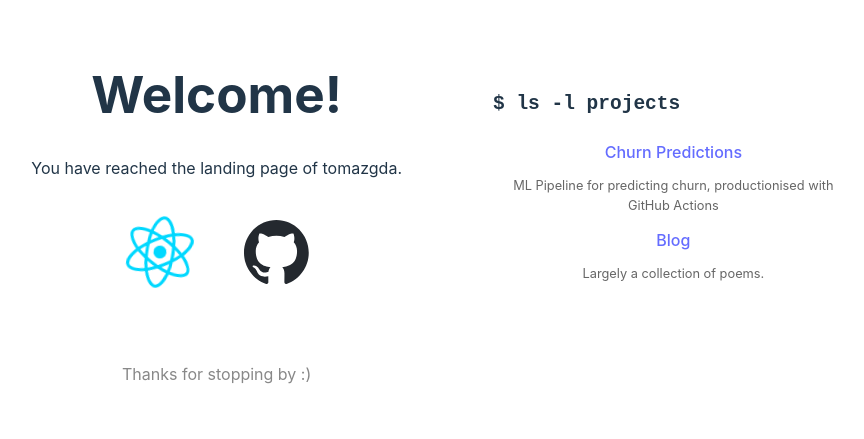
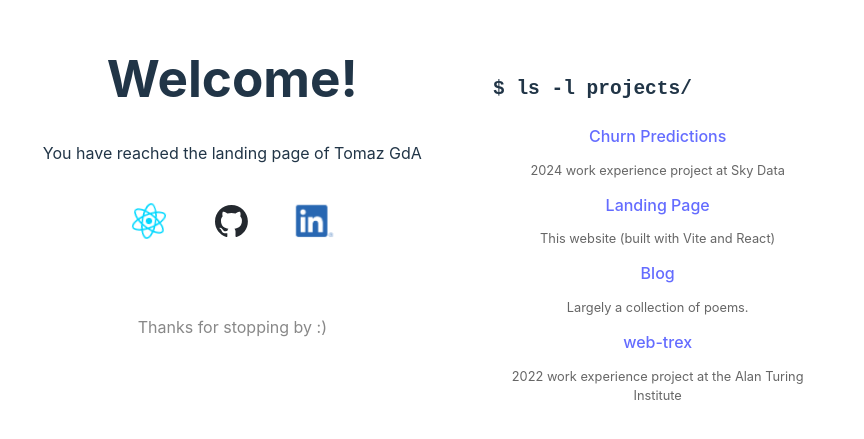
Before and after one commit to tomazgda/landing-page, a React (Vite) app: page / in a window 1280 px wide. Shown: the part 167-606 px from the top of the page, without its empty margins (195-1059 px from the left). Built offline with nearby package versions, Linux system fonts and the light colour scheme.

Commit message:
added some projects

```diff
--- a/src/App.css
+++ b/src/App.css
@@ -6,7 +6,7 @@
 }
 
 .logo {
-  height: 4em;
+  height: 2em;
   padding: 1.5em;
   will-change: filter;
   transition: filter 300ms;
@@ -14,9 +14,15 @@
 .logo:hover {
   filter: drop-shadow(0 0 2em #646cffaa);
 }
+
 .logo.react:hover {
   filter: drop-shadow(0 0 2em #61dafbaa);
 }
+
+.logo.github:hover {
+  filter: drop-shadow(0 0 2em #aa99aa);
+}
+
 
 a:hover {
     filter: drop-shadow(0 0 2em #646cffaa);
--- a/src/App.jsx
+++ b/src/App.jsx
@@ -1,6 +1,7 @@
 import { useState, useEffect } from 'react'
 import reactLogo from './assets/react.svg'
 import githubLogo from './assets/github-mark.svg'
+import linkedinLogo from './assets/li-logo.png'
 import './App.css'
 
 function getWindowDimensions() {
@@ -45,15 +46,19 @@ function Welcome ({displayAdios}) {
         <>
           <h1>Welcome!</h1>
 
-          <p>You have reached the landing page of tomazgda.</p>
+          <p>You have reached the landing page of Tomaz GdA</p>
 
           <div>
             <a href="https://react.dev" target="_blank">
               <img src={reactLogo} className="logo react" alt="Vite logo" />
             </a>
             <a href="https://github.com/tomazgda/" target="_blank">
-              <img src={githubLogo} className="logo" alt="Github logo" />
+              <img src={githubLogo} className="logo github" alt="Github logo" />
             </a>
+            <a href="https://www.linkedin.com/in/tomaz-geddes-de-almeida-530706313" target="_blank">
+              <img src={linkedinLogo} className="logo linkedin" alt="LinkedIn logo" />
+            </a>
+
           </div>
 
           {displayAdios && <Adios/>}
@@ -65,12 +70,13 @@ function Projects() {
     return (
         <>
           <div className="card">
-            <h2> <code> $ ls -l projects</code> </h2>
+            <h2> <code> $ ls -l projects/</code> </h2>
 
             <ul className="external-links">
-              <li> <a href="https://github.com/tomazgda/churn_predictions">Churn Predictions</a> <p className="description">ML Pipeline for predicting churn, productionised with GitHub Actions</p></li>
-
+              <li> <a href="https://github.com/tomazgda/churn_predictions">Churn Predictions</a> <p className="description">2024 work experience project at Sky Data</p></li>
+              <li> <a href="https://github.com/tomazgda/web-landing-page">Landing Page</a> <p className="description">This website (built with Vite and React)</p></li>
               <li> <a href="https://tomazgda.github.io/blog/">Blog</a> <p className="description">Largely a collection of poems.</p></li>
+              <li> <a href="https://github.com/tomazgda/web-trex">web-trex</a> <p className="description">2022 work experience project at the Alan Turing Institute</p></li>
             </ul>
 
           </div>
```
